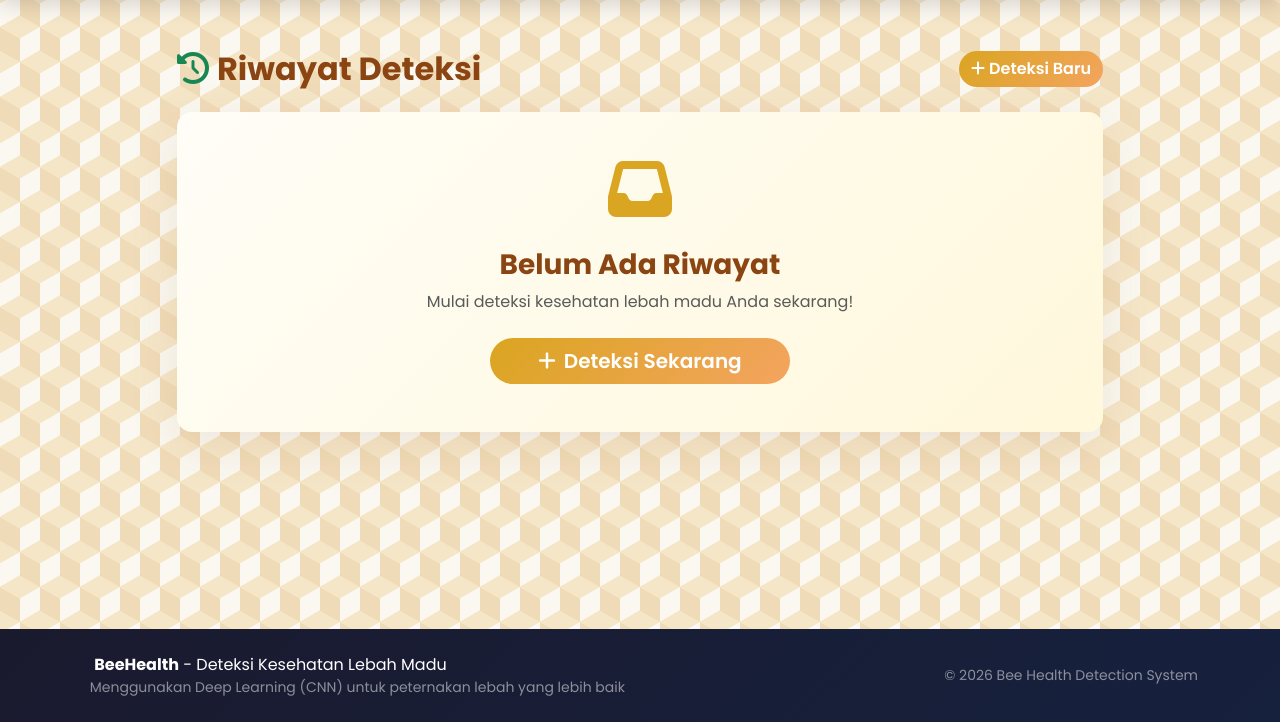
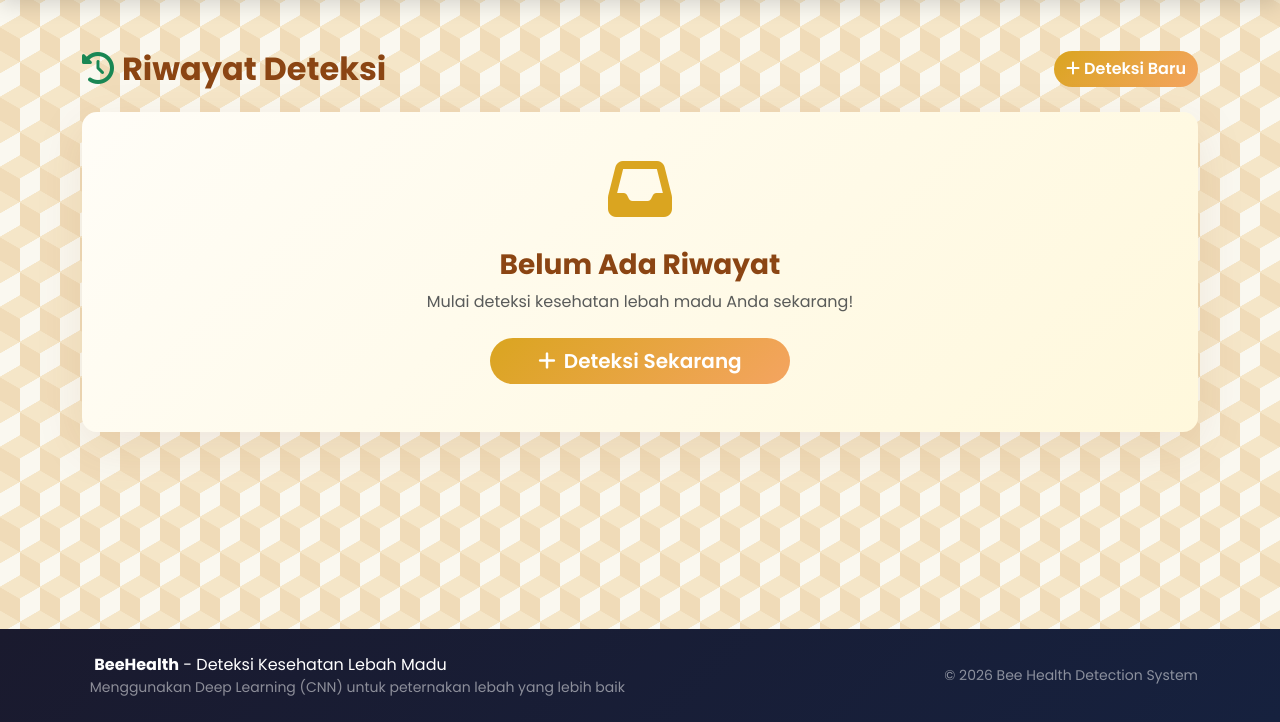
Before and after one commit to novacida00-create/bee-health-detection, a FastAPI app: page /history in a window 1280 px wide. Shown: the part 78-800 px from the top of the page. Run offline with FastAPI, Linux system fonts and the light colour scheme; data that the repository does not hold is empty.

Commit message:
Widen history table to full width

```diff
--- a/templates/history.html
+++ b/templates/history.html
@@ -2,8 +2,8 @@
 {% block title %}Riwayat Deteksi - BeeHealth{% endblock %}
 
 {% block content %}
-<div class="row justify-content-center">
-    <div class="col-lg-10 animate-slide-in">
+<div class="row">
+    <div class="col-12 animate-slide-in">
 
         <div class="d-flex justify-content-between align-items-center mb-4">
             <h2 class="mb-0 fw-bold text-wood">
```
